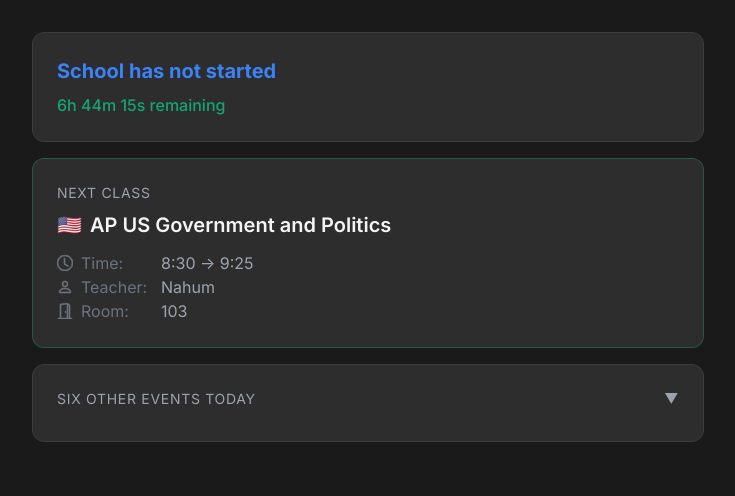
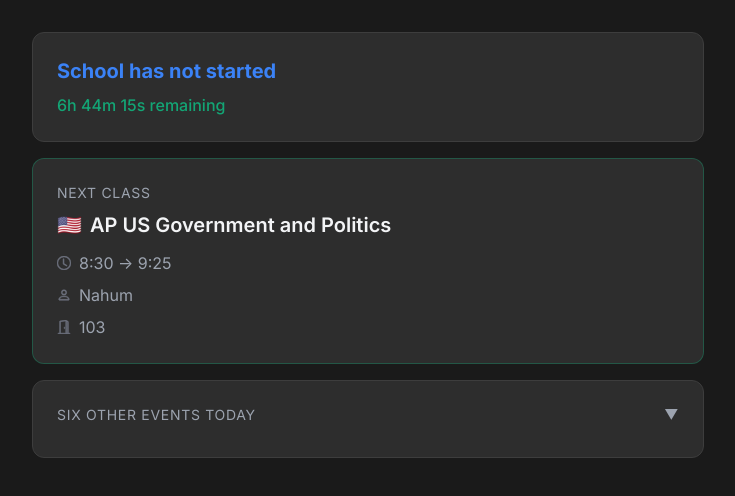
Before and after one commit to beck1888/k-today, a Next.js app: page / in a window 1280 px wide. Shown: the top 496 px of the page, without its empty margins (272-1007 px from the left). Built offline with nearby package versions, Linux system fonts and the light colour scheme.

Commit message:
style: removed info descriptions from next class like "teacher" and "time" and "room"

```diff
--- a/src/app/page.tsx
+++ b/src/app/page.tsx
@@ -180,32 +180,25 @@ export default function Home() {
                   <span className="mr-2 no-select">{remainingClasses[0].classEmoji}</span>
                   <span className="font-semibold selectable">{remainingClasses[0].className}</span>
                 </p>
-                <p className="text-gray-400 flex items-center">
-                  <span className="inline-flex items-center w-24 text-gray-500 no-select">
-                    <Image src="/icons/clock.svg" alt="" width={16} height={16} className="mr-2" />
-                    Time:
-                  </span>
-                  <span className="ml-2 selectable">
+                <div className="space-y-2 text-gray-400">
+                  <p className="flex items-center">
+                    <Image src="/icons/clock.svg" alt="" width={14} height={14} className="mr-2 no-select" />
+                    <span className="selectable">
                       {daySchedule && nextEventIndex !== -1 && nextEventIndex + 1 < daySchedule.events.length ?
                         `${Math.floor(daySchedule.events[nextEventIndex].timestamp / 60)}:${String(daySchedule.events[nextEventIndex].timestamp % 60).padStart(2, '0')} → ${Math.floor(daySchedule.events[nextEventIndex + 1].timestamp / 60)}:${String(daySchedule.events[nextEventIndex + 1].timestamp % 60).padStart(2, '0')}`
                         : 'N/A'
                       }
                     </span>
                   </p>
-                <p className="text-gray-400 flex items-center">
-                  <span className="inline-flex items-center w-24 text-gray-500 no-select">
-                    <Image src="/icons/person.svg" alt="" width={16} height={16} className="mr-2" />
-                    Teacher:
-                  </span>
-                  <span className="ml-2 selectable">{remainingClasses[0].teacher || 'N/A'}</span>
+                  <p className="flex items-center">
+                    <Image src="/icons/person.svg" alt="" width={14} height={14} className="mr-2 no-select" />
+                    <span className="selectable">{remainingClasses[0].teacher || 'N/A'}</span>
                   </p>
-                <p className="text-gray-400 flex items-center">
-                  <span className="inline-flex items-center w-24 text-gray-500 no-select">
-                    <Image src="/icons/door.svg" alt="" width={16} height={16} className="mr-2" />
-                    Room:
-                  </span>
-                  <span className="ml-2 selectable">{remainingClasses[0].room || 'N/A'}</span>
+                  <p className="flex items-center">
+                    <Image src="/icons/door.svg" alt="" width={14} height={14} className="mr-2 no-select" />
+                    <span className="selectable">{remainingClasses[0].room || 'N/A'}</span>
                   </p>
+                </div>
               </div>
 
               {remainingClasses.length > 1 && (
```
Lines whose indentation alone changed are shown as unchanged.
